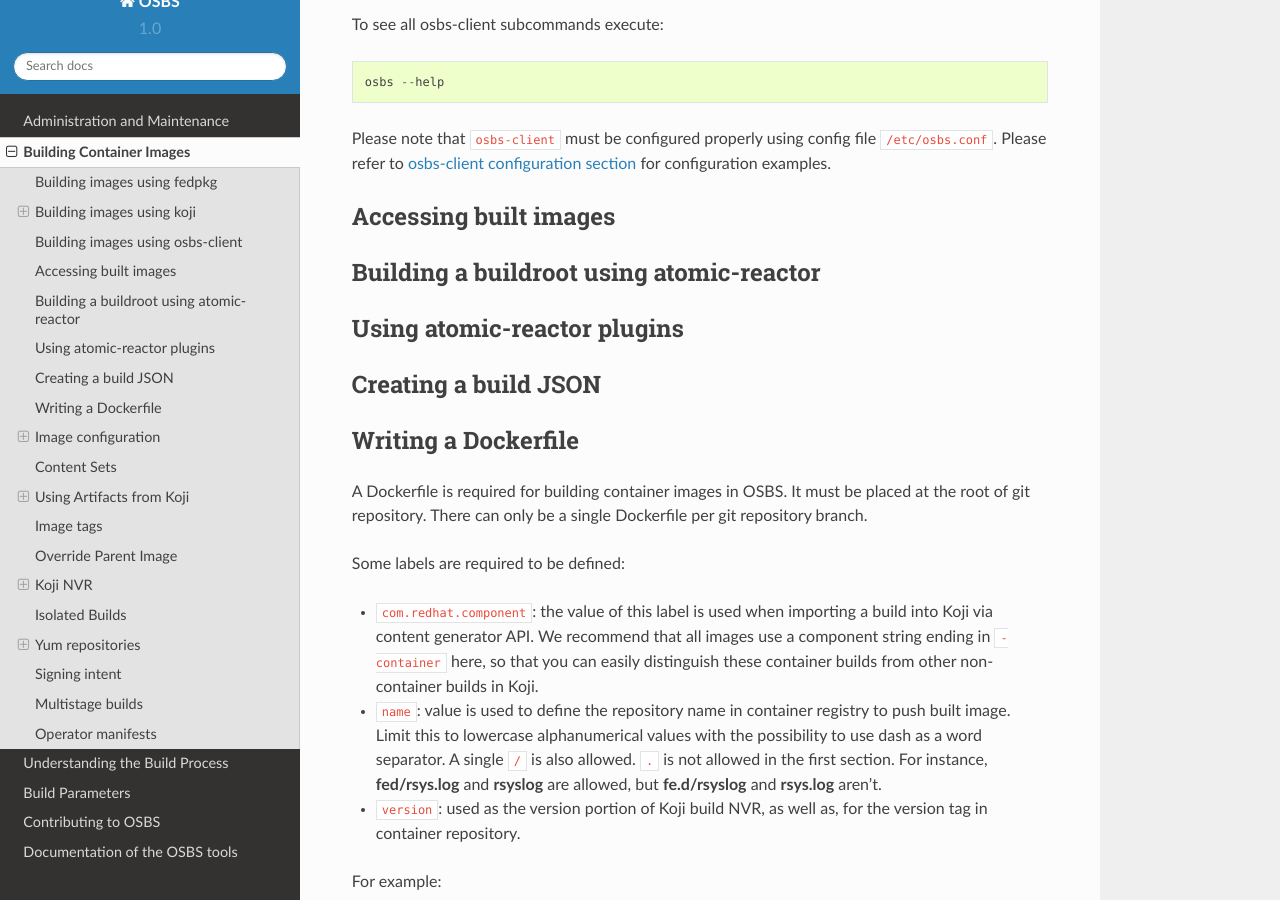
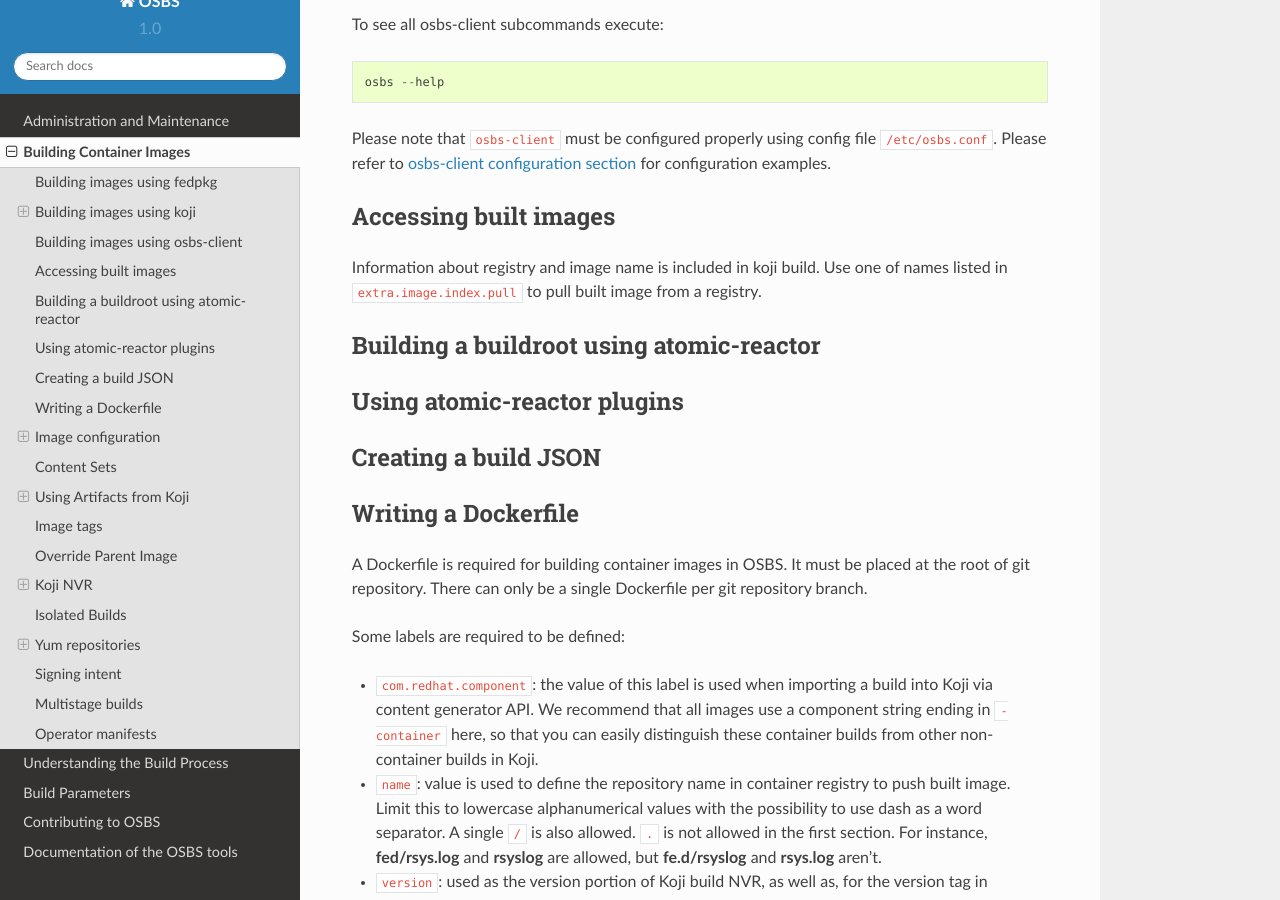
Before and after one commit to containerbuildsystem/osbs-docs, a Sphinx documentation site: the page built from docs/users.rst, in a window 1280 px wide and 900 px high, scrolled down 3408 px. Built offline with Sphinx 7.4.7 and the Read the Docs theme 2.0.0, drawn with Linux system fonts in a browser that asks for light colours.

Commit message:
Accessing built images
* OSBS-2998

Signed-off-by: Martin Bašti <mbasti@redhat.com>

```diff
--- a/docs/users.rst
+++ b/docs/users.rst
@@ -194,6 +194,11 @@
 
 Accessing built images
 ----------------------
+
+Information about registry and image name is included in koji build. Use one
+of names listed in ``extra.image.index.pull`` to pull built image from a registry.
+
+
 
 Building a buildroot using atomic-reactor
 -----------------------------------------
```
